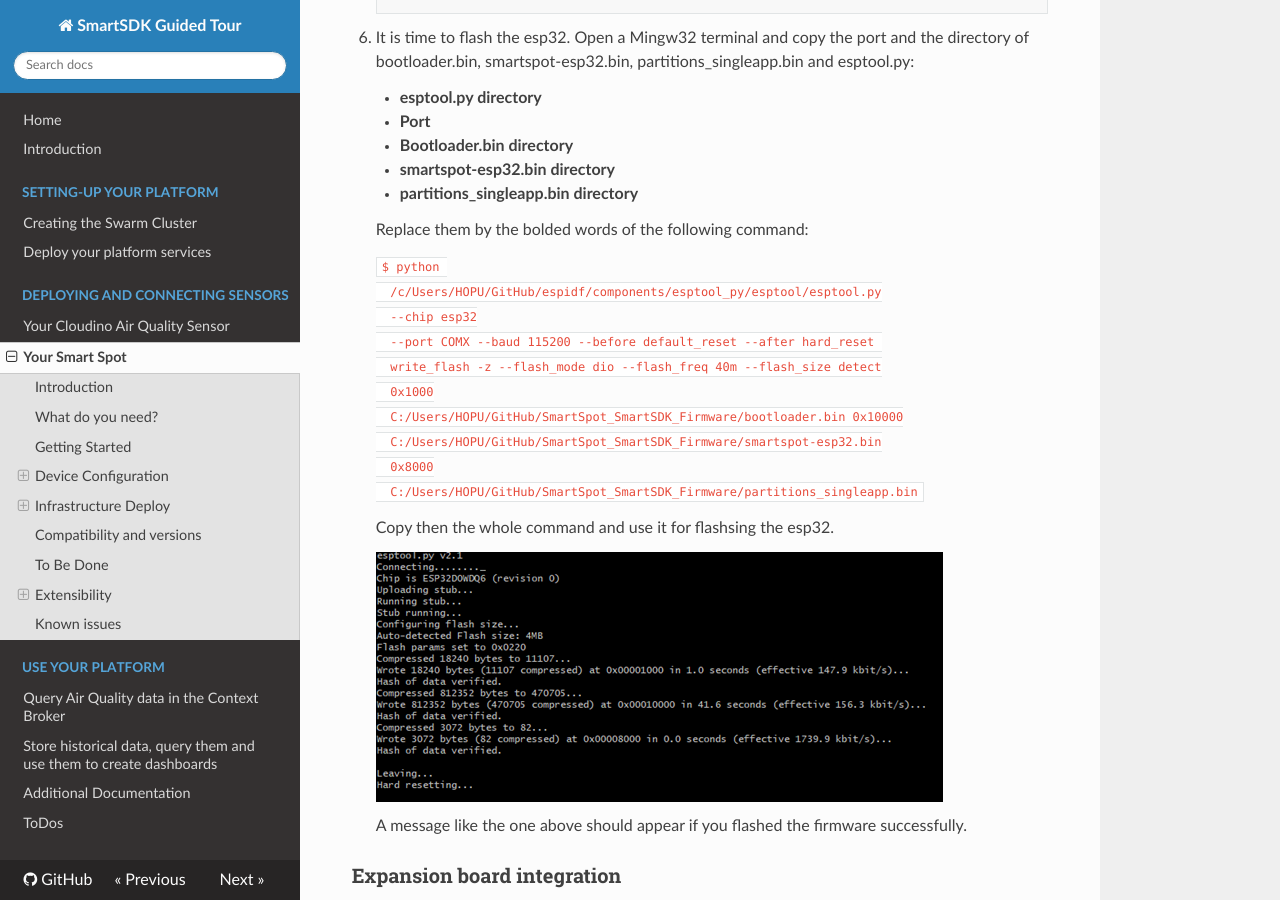
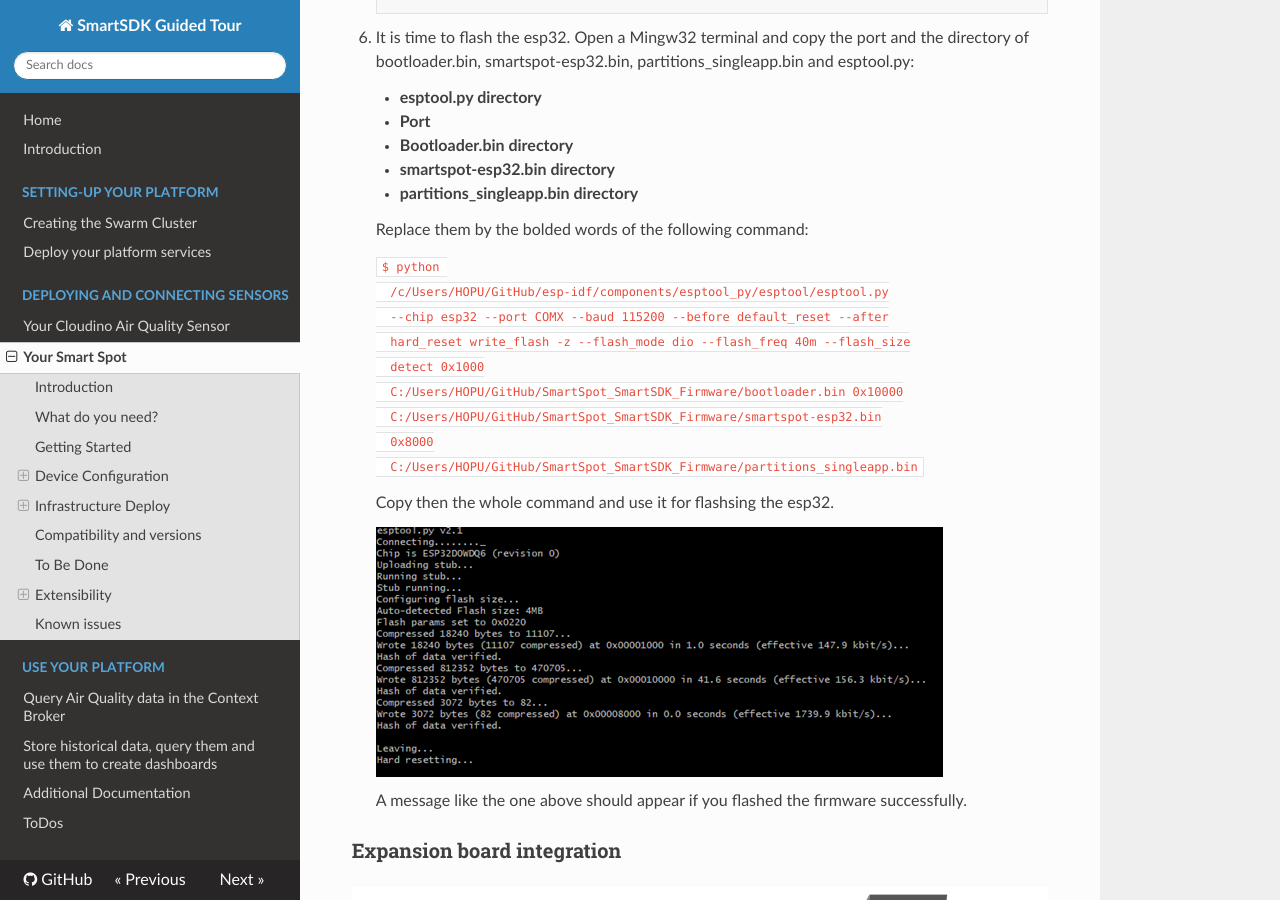
Before and after one commit to smartsdk/guided-tour, an MkDocs documentation site: the page built from docs/sensors/smartspot.md, in a window 1280 px wide and 900 px high, scrolled down 3387 px. Built offline with MkDocs 1.6.1, drawn with Linux system fonts in a browser that asks for light colours; nearby versions of some CDN libraries; comment, search, counter and statistics services are not loaded; old or Windows-style settings are respelled for this version of MkDocs.

Commit message:
update smartspot.md

````diff
--- a/docs/sensors/smartspot.md
+++ b/docs/sensors/smartspot.md
@@ -130,11 +130,10 @@ find further information in the following link:
 
       ```
       $ python
-      /c/Users/HOPU/GitHub/espidf/components/esptool_py/esptool/esptool.py
-      --chip esp32
-      --port COMX --baud 115200 --before default_reset --after hard_reset
-      write_flash -z --flash_mode dio --flash_freq 40m --flash_size detect
-      0x1000
+      /c/Users/HOPU/GitHub/esp-idf/components/esptool_py/esptool/esptool.py
+      --chip esp32 --port COMX --baud 115200 --before default_reset --after
+      hard_reset write_flash -z --flash_mode dio --flash_freq 40m --flash_size
+      detect 0x1000
       C:/Users/HOPU/GitHub/SmartSpot_SmartSDK_Firmware/bootloader.bin 0x10000
       C:/Users/HOPU/GitHub/SmartSpot_SmartSDK_Firmware/smartspot-esp32.bin
       0x8000
````
